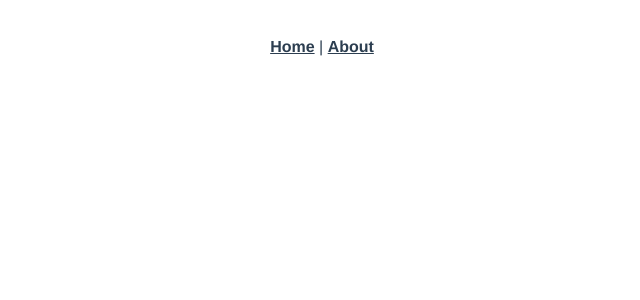
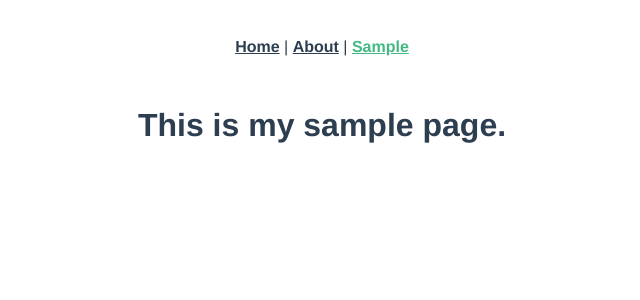
Before and after one commit to Cierrasimms/blog-frontend, a Vue app: page /sample in a window 1280 px wide. Before the commit this address had no page. Shown: the top 300 px of the page, without its empty margins (318-958 px from the left). Built offline with nearby package versions, Linux system fonts and the light colour scheme.

Commit message:
added Sample route and SampleView file

```diff
--- a/package.json
+++ b/package.json
@@ -8,6 +8,7 @@
     "lint": "vue-cli-service lint"
   },
   "dependencies": {
+    "axios": "^0.26.1",
     "core-js": "^3.8.3",
     "vue": "^3.2.13",
     "vue-router": "^4.0.3"
--- a/src/App.vue
+++ b/src/App.vue
@@ -3,6 +3,8 @@
     <router-link to="/">Home</router-link>
     |
     <router-link to="/about">About</router-link>
+    |
+    <router-link to="/sample">Sample</router-link>
   </nav>
   <router-view />
 </template>
--- a/src/main.js
+++ b/src/main.js
@@ -1,5 +1,8 @@
 import { createApp } from "vue";
 import App from "./App.vue";
 import router from "./router";
+import axios from "axios";
+
+axios.defaults.baseURL = process.env.NODE_ENV === "development" ? "http://localhost:3000" : "/";
 
 createApp(App).use(router).mount("#app");
--- a/src/router/index.js
+++ b/src/router/index.js
@@ -1,5 +1,7 @@
 import { createRouter, createWebHistory } from "vue-router";
 import HomeView from "../views/HomeView.vue";
+import AboutView from "../views/AboutView.vue";
+import SampleView from "../views/SampleView.vue";
 
 const routes = [
   {
@@ -10,10 +12,12 @@ const routes = [
   {
     path: "/about",
     name: "about",
-    // route level code-splitting
-    // this generates a separate chunk (about.[hash].js) for this route
-    // which is lazy-loaded when the route is visited.
-    component: () => import(/* webpackChunkName: "about" */ "../views/AboutView.vue"),
+    component: AboutView,
+  },
+  {
+    path: "/sample",
+    name: "sample",
+    component: SampleView,
   },
 ];
 
--- a/src/views/HomeView.vue
+++ b/src/views/HomeView.vue
@@ -1,18 +1,19 @@
 <template>
   <div class="home">
-    <img alt="Vue logo" src="../assets/logo.png" />
-    <HelloWorld msg="Welcome to Your Vue.js App" />
+    <h1>{{ message }}</h1>
   </div>
 </template>
 
 <script>
-// @ is an alias to /src
-import HelloWorld from "@/components/HelloWorld.vue";
-
 export default {
-  name: "HomeView",
-  components: {
-    HelloWorld,
+  data: function () {
+    return {
+      message: "Welcome to Vue.js!",
+    };
   },
+  created: function () {},
+  methods: {},
 };
 </script>
+
+<style></style>
--- /dev/null
+++ b/src/views/SampleView.vue
@@ -0,0 +1,5 @@
+<template>
+  <div class="about">
+    <h1>This is my sample page.</h1>
+  </div>
+</template>
```
Also changed, not shown: 1 other file (tests, documents, lock files or other folders).
